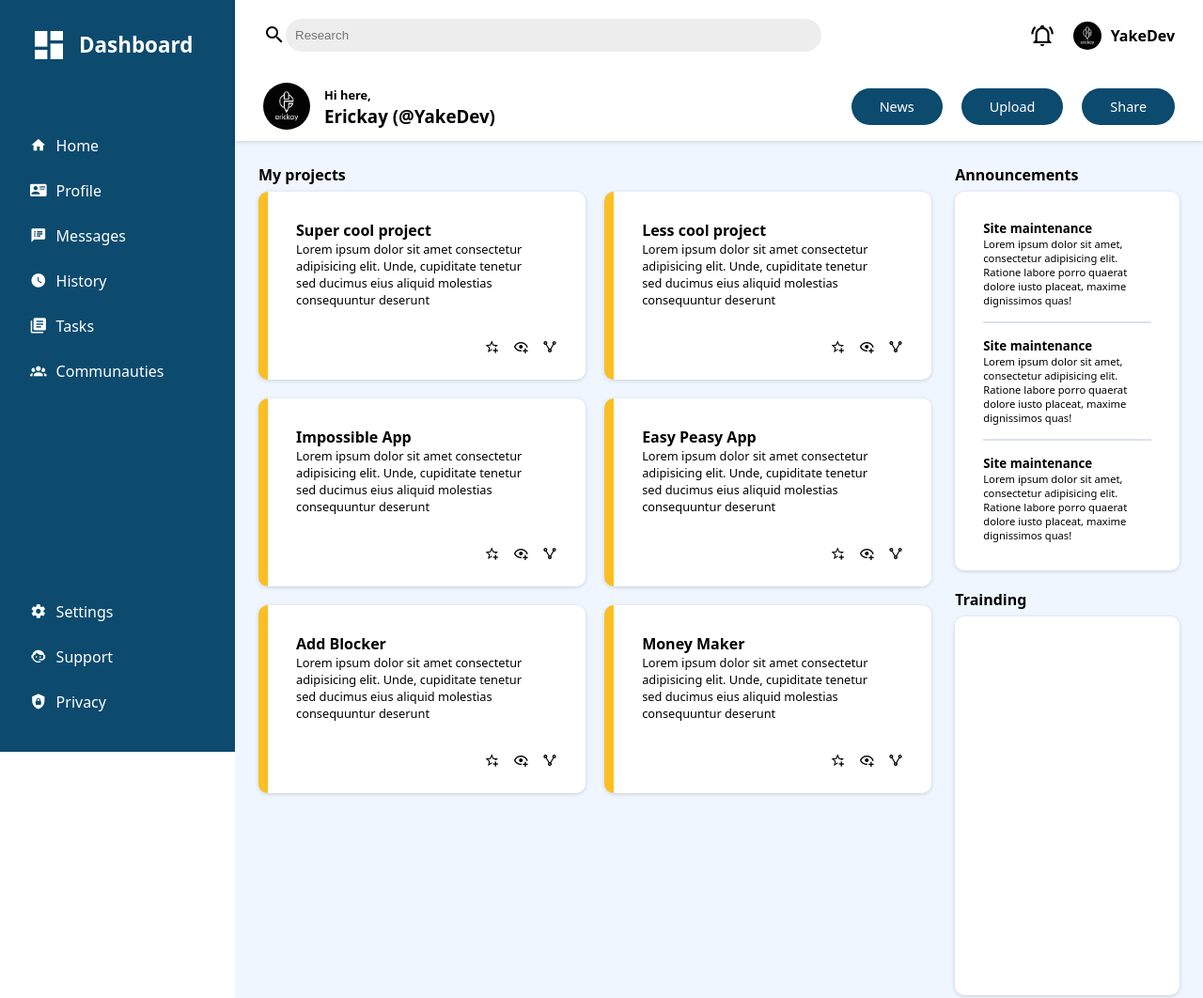
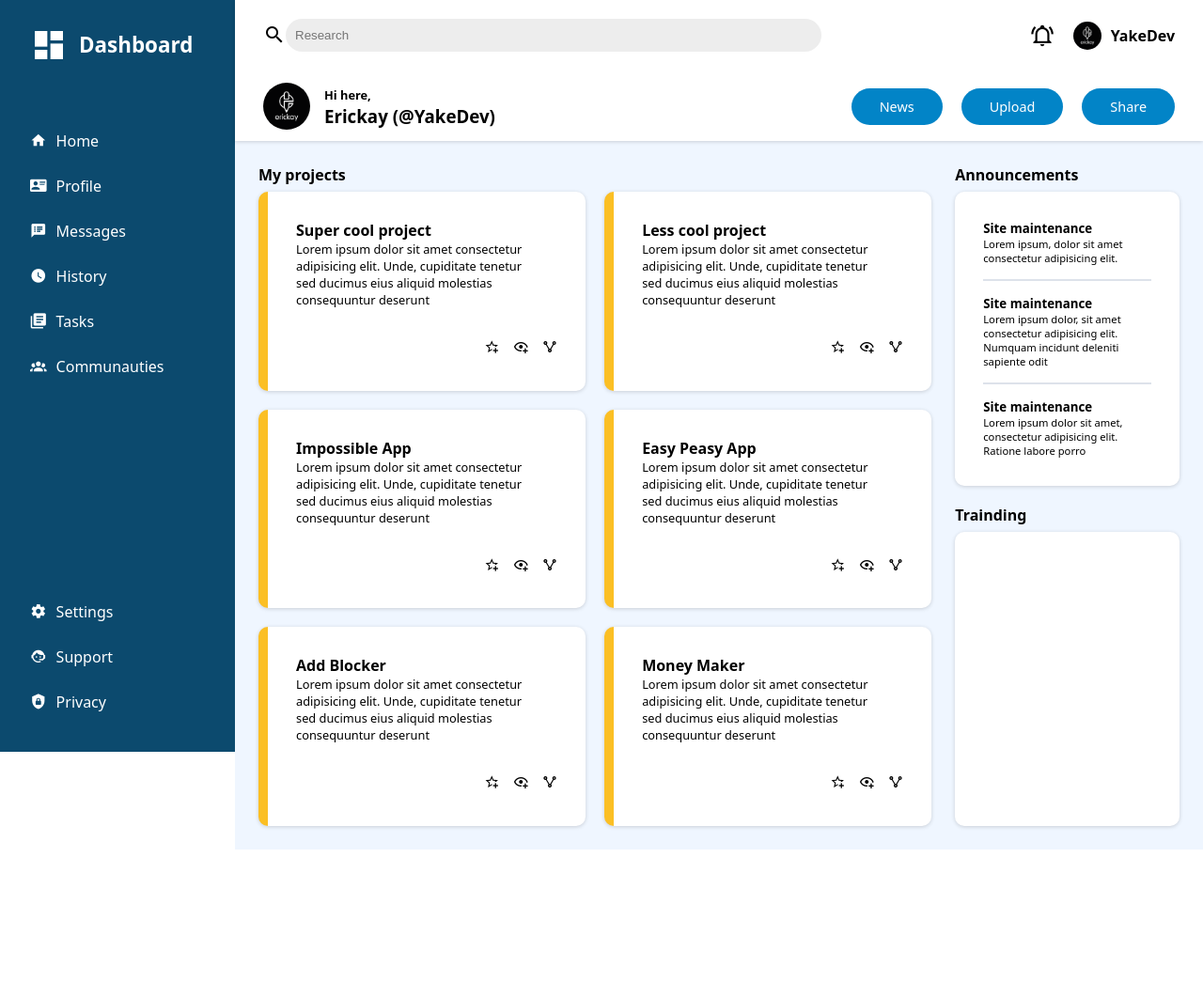
Before and after one commit to YakeDev/Admin-Dashboard, a plain HTML site: page index.html in a window 1280 px wide. Shown: the top 1062 px of the page at 94% size. After the commit the page ends 904 px from the top, so only its background shows below. Drawn offline with Linux system fonts and the light colour scheme.

Commit message:
Correction affichage et ajout position sticky a aside et a l'entete

```diff
--- a/css/style.css
+++ b/css/style.css
@@ -5,6 +5,7 @@
 
 :root {
   --dark-blue: #0c4a6e;
+  --light-blue: #0284c7;
   --white: #ffffff;
   --light-gray: #eff6ff;
   --dark-grey: #ededed;
@@ -12,6 +13,7 @@
   --font-family: "satoshi", system-ui, sans-serif;
   --border-radius: 10px;
   --box-shadow: rgba(0, 0, 0, 0.16) 0px 1px 4px;
+  --background-transition: background-color 0.9s ease-in-out;
 
   font-family: var(--font-family);
 }
@@ -23,26 +25,27 @@ ul li {
 ul li a {
   text-decoration: none;
 }
-body {
-  position: relative;
-}
 
 main.container {
   display: grid;
   grid-template-columns: 250px 1fr;
   grid-template-rows: 1fr;
   grid-template-areas: "main-sidebar main-container";
-  /* max-height: 100vh; */
+  height: 100vh;
+  width: 100vw;
 }
-
+aside {
+  position: relative;
+}
 .main-sidebar {
   height: 100vh;
-  width: 1;
   display: grid;
   grid-template-columns: 1fr;
-  grid-template-rows: 100px 1fr;
+  grid-template-rows: auto 1fr;
   background: var(--dark-blue);
   grid-area: main-sidebar;
+  position: sticky;
+  top: 0;
 }
 
 .main-container {
@@ -52,6 +55,7 @@ main.container {
   grid-template-areas: "main-header" "dashboard-content";
   background: var(--light-gray);
   grid-area: main-container;
+  position: relative;
 }
 
 .main-header {
@@ -64,6 +68,8 @@ main.container {
   background: var(--white);
   grid-area: main-header;
   box-shadow: var(--box-shadow);
+  position: sticky;
+  top: 0;
 }
 .main-header-top {
   grid-area: main-header-top;
@@ -155,10 +161,15 @@ main.container {
   font-size: 0.9rem;
   font-weight: 500;
   color: var(--white);
-  background-color: var(--dark-blue);
+  background-color: var(--light-blue);
   padding: 10px 30px;
   margin-left: 20px;
   border-radius: 30px;
+  transition: var(--background-transition);
+}
+
+.header-bottom-menu ul li a:hover {
+  background-color: var(--dark-blue);
 }
 
 .dashboard-content {
@@ -203,12 +214,12 @@ main.container {
   padding: 12px 32px;
   display: block;
   font-weight: 400;
-  transition: background-color 0.9s ease-in-out;
+  transition: var(--background-transition);
 }
 
 .aside-menu ul li a:hover,
 .aside-footer ul li a:hover {
-  background-color: #075985;
+  background-color: var(--light-blue);
 }
 
 .aside-menu ul li a span,
@@ -222,6 +233,7 @@ main.container {
   grid-template-columns: 2.25fr 0.75fr;
   padding: 25px;
   gap: 25px;
+  overflow: auto;
 }
 
 .content-left {
@@ -233,7 +245,7 @@ main.container {
 .project-container {
   display: grid;
   grid-template-columns: repeat(2, 1fr);
-  grid-template-rows: repeat(3, 200px);
+  grid-template-rows: repeat(3, 1fr);
   gap: 20px;
 }
 
--- a/index.html
+++ b/index.html
@@ -12,7 +12,8 @@
   </head>
   <body>
     <main class="container">
-      <aside class="main-sidebar">
+      <aside class="">
+        <div class="main-sidebar">
           <div class="aside-header">
             <a href="http://" target="_blank" rel="noopener noreferrer"
               ><span class="mdi mdi-view-dashboard"></span>Dashboard</a
@@ -60,6 +61,7 @@
                 <a href=""><span class="mdi mdi-shield-lock"></span>Privacy</a>
               </li>
             </ul>
+          </div>
         </div>
       </aside>
       <section class="main-container">
@@ -229,9 +231,15 @@
                 <div>
                   <h5>Site maintenance</h5>
                   <p>
-                    Lorem ipsum dolor sit amet, consectetur adipisicing elit.
-                    Ratione labore porro quaerat dolore iusto placeat, maxime
-                    dignissimos quas!
+                    Lorem ipsum, dolor sit amet consectetur adipisicing elit.
+                  </p>
+                  <hr class="separateur" />
+                </div>
+                <div>
+                  <h5>Site maintenance</h5>
+                  <p>
+                    Lorem ipsum dolor, sit amet consectetur adipisicing elit.
+                    Numquam incidunt deleniti sapiente odit
                   </p>
                   <hr class="separateur" />
                 </div>
@@ -239,17 +247,7 @@
                   <h5>Site maintenance</h5>
                   <p>
                     Lorem ipsum dolor sit amet, consectetur adipisicing elit.
-                    Ratione labore porro quaerat dolore iusto placeat, maxime
-                    dignissimos quas!
-                  </p>
-                  <hr class="separateur" />
-                </div>
-                <div>
-                  <h5>Site maintenance</h5>
-                  <p>
-                    Lorem ipsum dolor sit amet, consectetur adipisicing elit.
-                    Ratione labore porro quaerat dolore iusto placeat, maxime
-                    dignissimos quas!
+                    Ratione labore porro
                   </p>
                 </div>
               </div>
```
Lines whose indentation alone changed are shown as unchanged.
